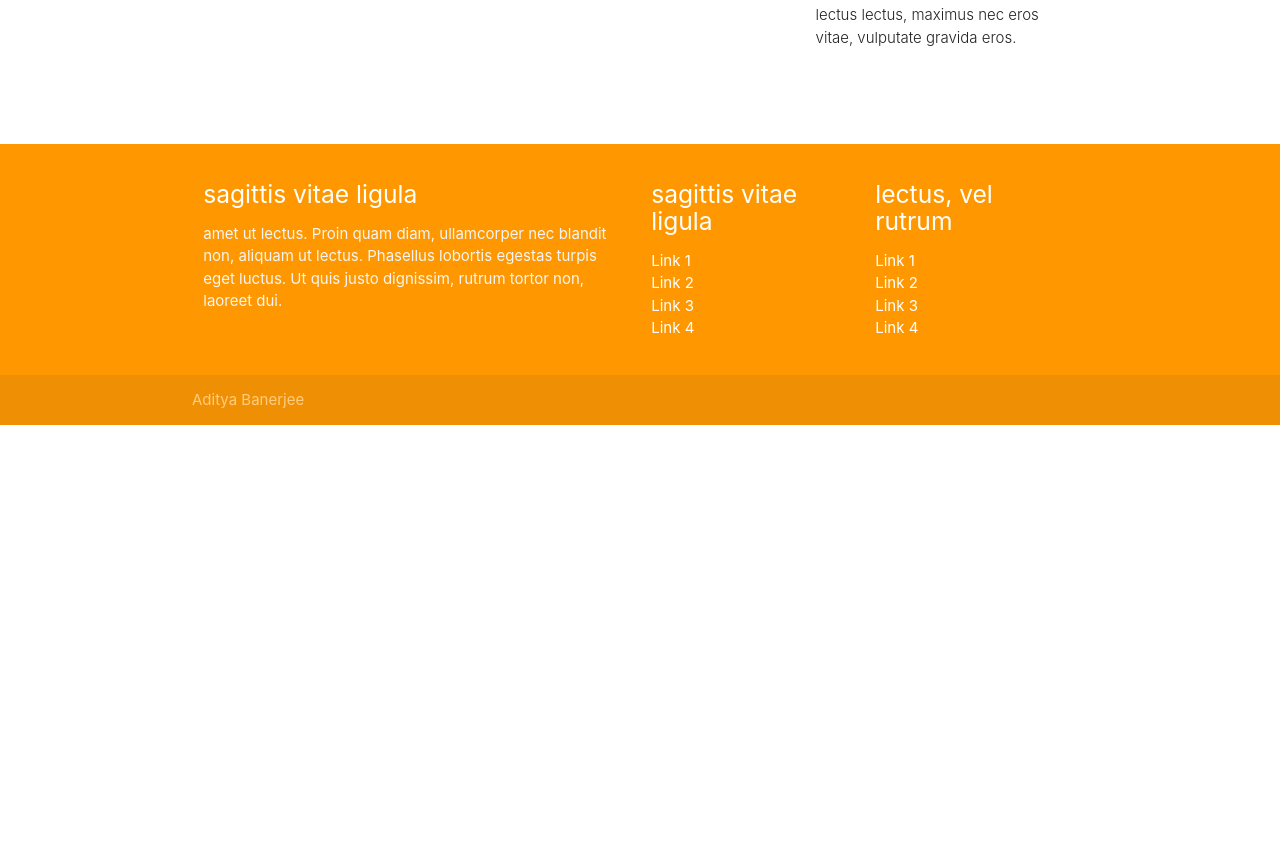
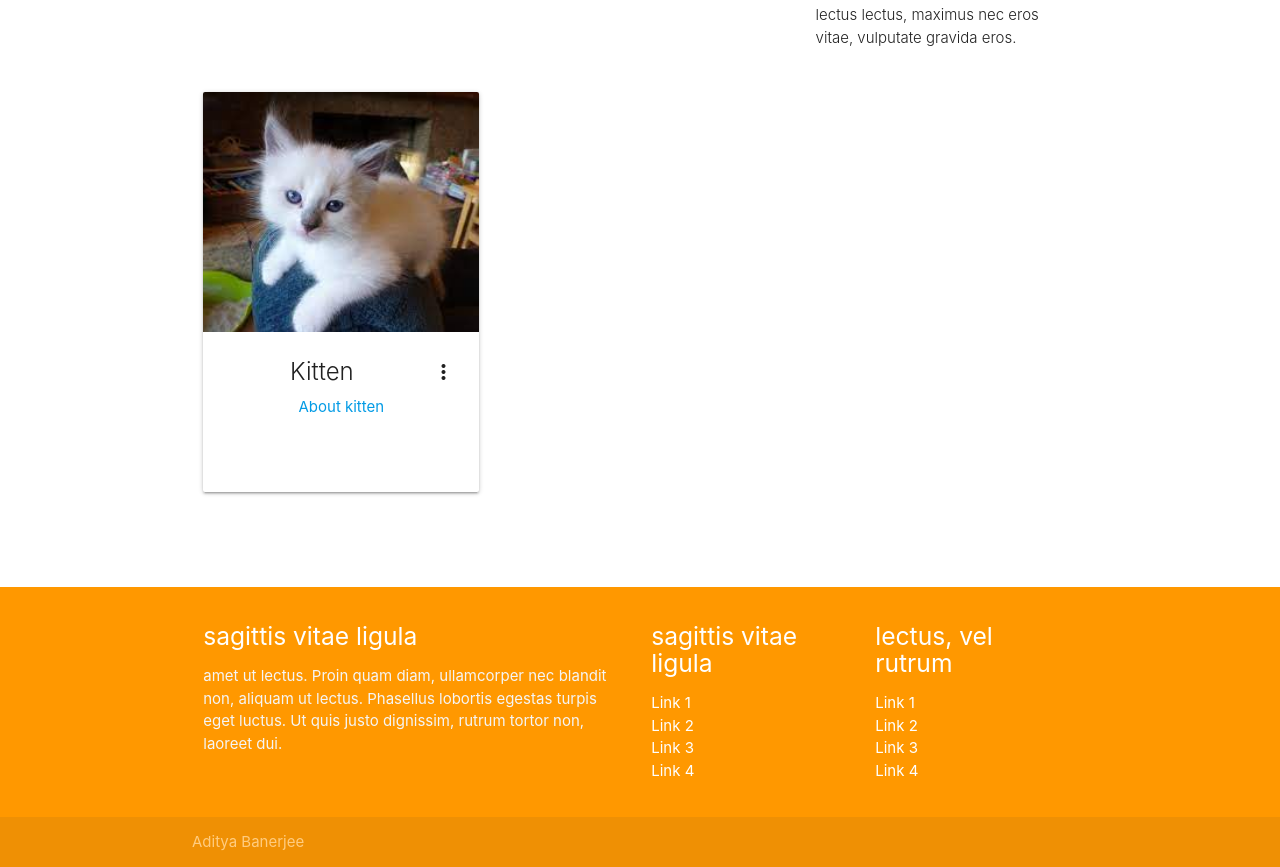
Before and after one commit to adityabanerjee992/SIT725-2022-t2-prac4, a website: page public/index.html in a window 1280 px wide. Shown: the part 874-1741 px from the top of the page. Before the commit the page ends 1299 px from the top, so only its background shows below. Drawn offline with nearby package versions, Linux system fonts and the light colour scheme; no server answers.

Commit message:
added the final touches

```diff
--- a/public/index.html
+++ b/public/index.html
@@ -3,7 +3,7 @@
 <head>
   <meta http-equiv="Content-Type" content="text/html; charset=UTF-8"/>
   <meta name="viewport" content="width=device-width, initial-scale=1, maximum-scale=1.0"/>
-  <title>SIT725 Prac 2</title>
+  <title>SIT725 Prac 4</title>
 
   <!-- CSS  -->
   <link href="https://fonts.googleapis.com/icon?family=Material+Icons" rel="stylesheet">
@@ -44,7 +44,7 @@
     <div class="section">
 
       <!--   Icon Section   -->
-      <div class="row">
+      <div class="row" id="">
         <div class="col s12 m4">
           <div class="icon-block">
             <h2 class="center light-blue-text"><i class="material-icons">flash_on</i></h2>
@@ -73,6 +73,23 @@
         </div>
       </div>
 
+      <div class="row" id="card-section">
+        <div class="col s4 center-align">
+          <div class="card medium">
+            <div class="card-image waves-effect waves-block waves-light">
+              <img class="activator" src="images/kitten1.jpg">
+            </div>
+            <div class="card-content">
+              <span class="card-title activator grey-text text-darken-4">Kitten<i class="material-icons right">more_vert</i></span>
+              <p><a href="#">About kitten</a></p>
+            </div>
+            <div class="card-reveal">
+              <span class="card-title grey-text text-darken-4">Kitten<i class="material-icons right">close</i></span>
+              <p class="card-text">Hello There! I just wanted to say HI to you guys. See ya!</p>
+            </div>
+          </div>
+        </div>
+      </div>
     </div>
     <br><br>
   </div>
```
Also changed, not shown: README.md, public/images/kitten1.jpg (added), public/images/kitten2.jpg (added), public/images/livedemo.jpg (added), 2 other files.
